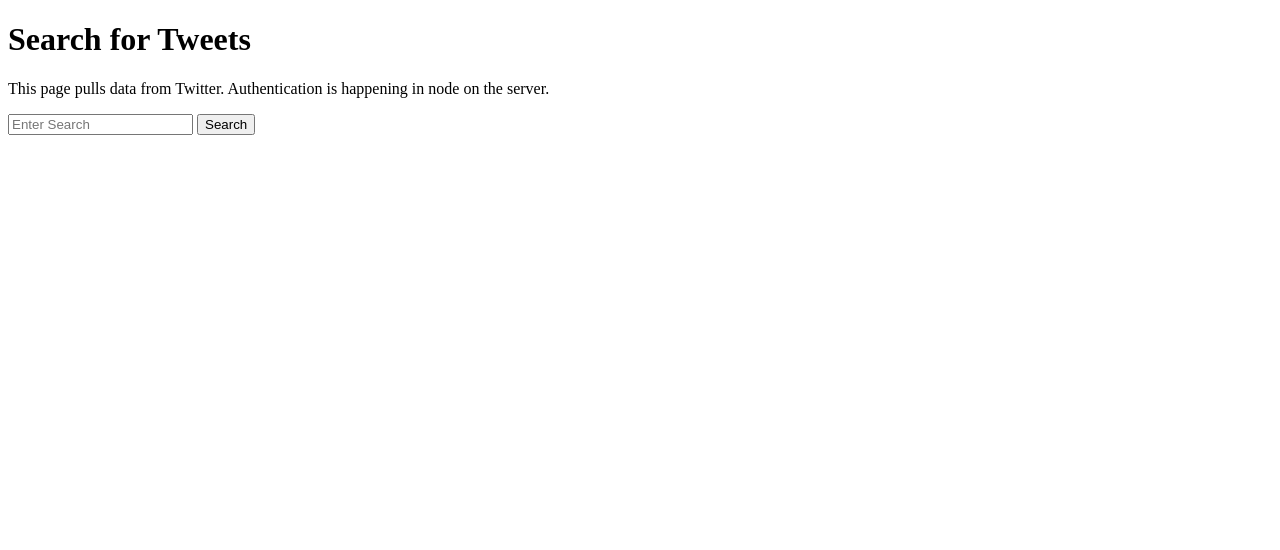
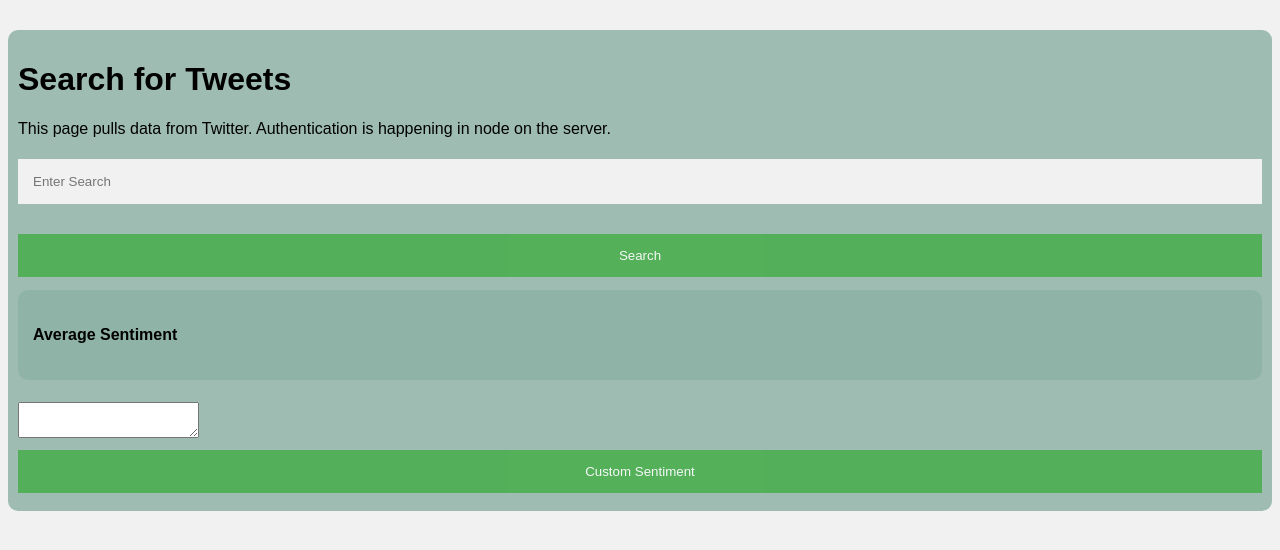
Before and after one commit to liamgorey11/Comp4990-EmojiSentiment, a website: page website/index.html in a window 1280 px wide. Drawn offline with nearby package versions, Linux system fonts and the light colour scheme.

Commit message:
Updated css

```diff
--- a/package.json
+++ b/package.json
@@ -16,6 +16,7 @@
         "fb-sdk-wrapper": "^1.1.0",
         "franc": "^6.0.0",
         "fs": "^0.0.1-security",
+        "http-server": "^14.1.1",
         "mongoose": "^6.8.4",
         "node-emoji": "^1.11.0",
         "node-fetch": "^2.6.7",
--- a/website/index.html
+++ b/website/index.html
@@ -7,18 +7,90 @@
     <meta name="viewport" content="width=device-width,initial-scale=1">
     <meta http-equiv="X-UA-Compatible" content="ie=edge"/>
 </head>
+<style>
+    body {
+        font-family: Arial, Helvetica, sans-serif;
+        background-color: #f1f1f1;
+    }
+    * {
+        box-sizing: border-box;
+    }
+    /* Full-width input fields */
+    input[type=text], input[type=password] {
+        width: 100%;
+        padding: 15px;
+        margin: 5px 0 22px 0;
+        display: inline-block;
+        border: none;
+        background: #f1f1f1;
+    }
+    input[type=text]:focus, input[type=password]:focus {
+        background-color: #ddd;
+        outline: none;
+    }
+    #AvgSentiment {
+        width: 100%;
+        padding: 15px;
+        margin: 5px 0 22px 0;
+        display: inline-block;
+        border: none;
+        background: #46856e27;
+    }
+    .textarea {
+        width: 200%;
+        padding: 15px;
+        margin: 5px 0 22px 0;
+        display: inline-block;
+        border: none;
+        background: #f1f1f1;
+
+    }
+    .button {
+        background-color: #4CAF50;
+        color: white;
+        padding: 14px 20px;
+        margin: 8px 0;
+        border: none;
+        cursor: pointer;
+        width: 100%;
+        opacity: 0.9;
+    }
+    .container {
+        border-radius: 10px;
+        padding: 10px;
+        margin-top: 30px;
+        background-color: #46856e7c;
+        margin-bottom: 30px;
+    }
+
+    /*container that extends other container with a diffretn background color*/
+    .container2 {
+        background-color: rgba(104, 160, 92, 0.5);
+        border-radius: 10px;
+        padding: 10px;
+        margin-left: 50px;
+        margin-right: 50px;
+        background-color: #17735a81;
+    }
+
+</style>
 <body>
-    <body>
+    <div class ="container">
         <h1>Search for Tweets</h1>
         <p>This page pulls data from Twitter.  Authentication is happening in node on the server. </p>
         <form>
             <input id="searchInput" type="text" placeholder="Enter Search"></input>
-            <button type="button" id= "searchButton">Search</button>
+            <button class='button' type="button" id= "searchButton">Search</button>
         </form>
         <div id="tweets"></div>
 
-        <div id="AvgSentiment"></div>
-      </body>
+        <div class='container2' id="AvgSentiment">
+            <h4>Average Sentiment</h4>
+        </div>
+
+        <textarea id="custom-Sentiment"></textarea>
+        <button class='button' type="button" id= "custom-Sentiment-Button">Custom Sentiment</button>
+    </div>
     <script src="https://code.jquery.com/jquery-3.3.1.min.js"></script>
     <script>
        $('#searchButton').click(function(){
@@ -34,6 +106,16 @@
            });
        });
     console.log("running");
+
+    //sends the all the text to the server to be analyzed
+    $('#custom-Sentiment-Button').click(function(){
+        var customSentiment = $('#custom-Sentiment').val();
+        console.log(customSentiment);
+        $.get('/customSentiment',{term:customSentiment},function(data){
+            $('#AvgSentiment').empty();
+            $('#AvgSentiment').append(`<p>Average Sentiment: ${data}, SearchTerm: ${customSentiment} </p>`);
+        });
+    });
     </script>
 </body>
 </html>
```
Also changed, not shown: reddit_api.js (+16 -7 lines), twitter_api.js (+11 -2 lines), 1 other file. Lines whose indentation alone changed are shown as unchanged.
